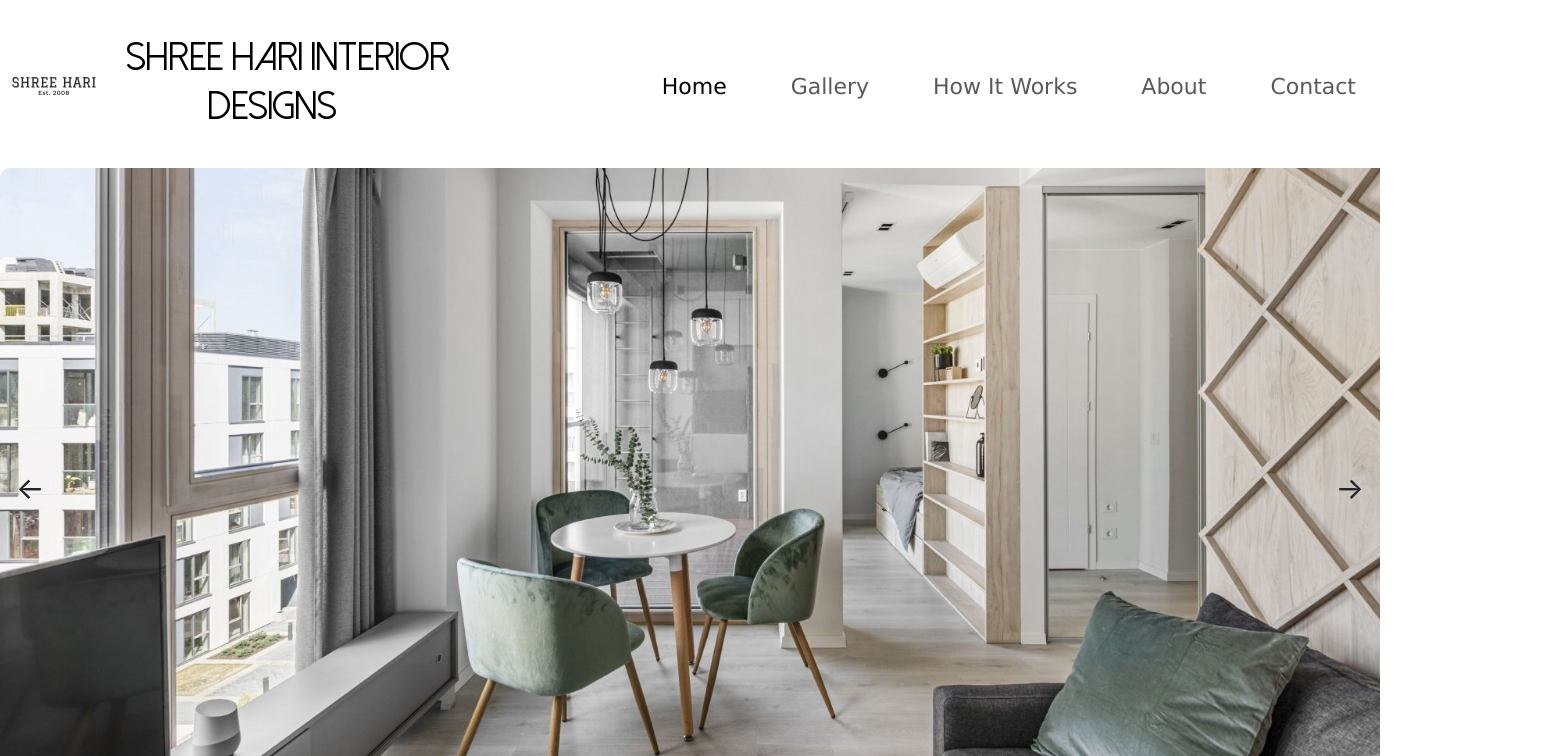
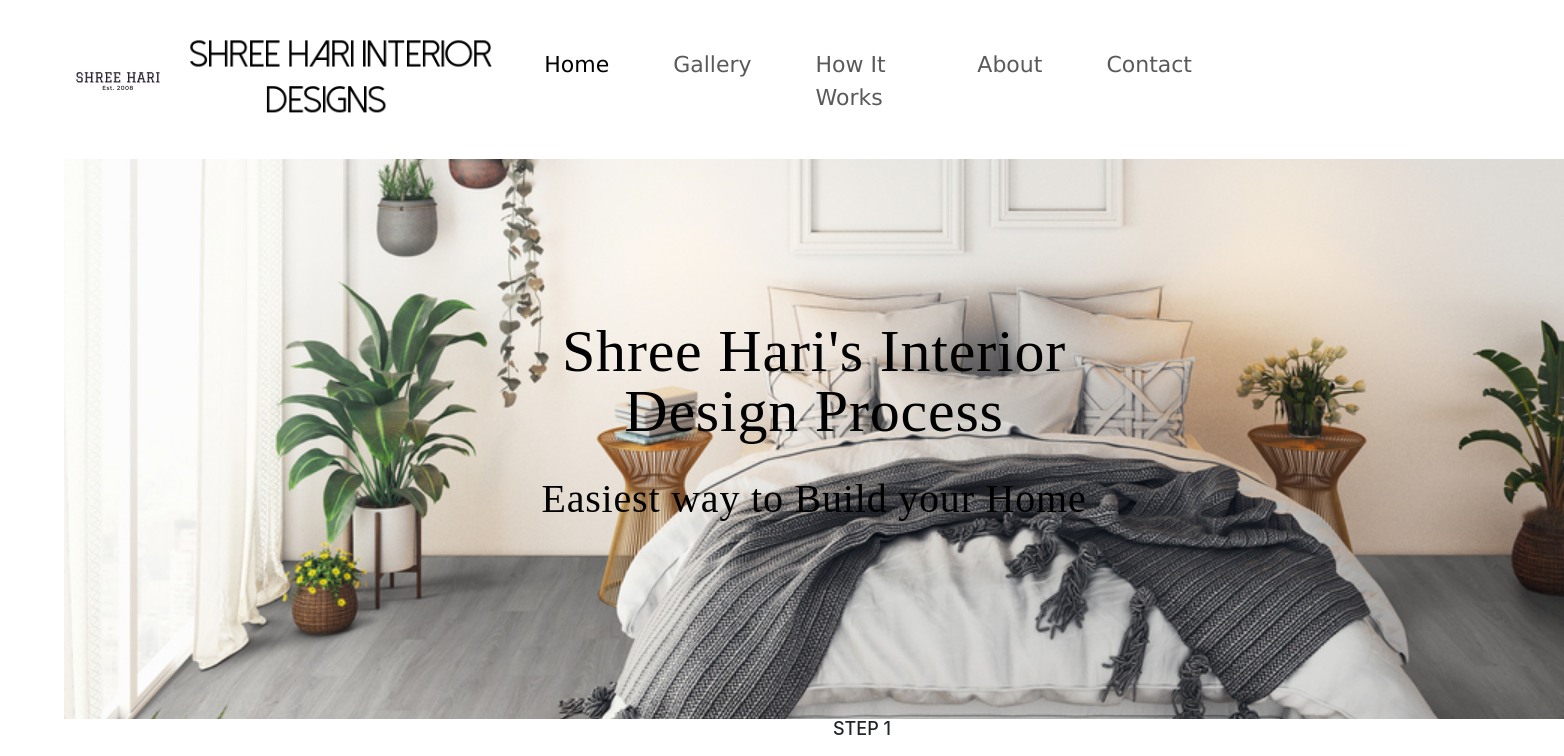
Before and after one commit to Meeetpatel/Shreehari, a React (Create React App) app: page /HIW in a window 1280 px wide. Shown: the top 756 px of the page, 1564 px wide, since content can reach past the window. Built offline with nearby package versions, Linux system fonts and the light colour scheme.

Commit message:
correcting size

```diff
--- a/package.json
+++ b/package.json
@@ -1,5 +1,5 @@
 {
-  "homepage":"https://meeetpatel.github.io/Shreehari",
+  "homepage": "https://meeetpatel.github.io/Shreehari",
   "name": "shreehari2",
   "version": "0.1.0",
   "private": true,
@@ -9,6 +9,7 @@
     "@testing-library/user-event": "^13.5.0",
     "react": "^18.2.0",
     "react-dom": "^18.2.0",
+    "react-router-dom": "^6.20.0",
     "react-scripts": "5.0.1",
     "web-vitals": "^2.1.4"
   },
@@ -18,7 +19,7 @@
     "test": "react-scripts test",
     "eject": "react-scripts eject",
     "predeploy": "npm run build",
-"deploy": "gh-pages -d build"
+    "deploy": "gh-pages -d build"
   },
   "eslintConfig": {
     "extends": [
--- a/src/App.js
+++ b/src/App.js
@@ -1,4 +1,4 @@
-import React, { useState } from "react";
+import React from "react";
 import Navbar from "./Components/Navbar";
 import Home from "./Components/Home";
 import pic1 from "./pic-1.png";
@@ -6,6 +6,8 @@ import pic2 from "./pic-2.jpg";
 import pic3 from "./pic-3.jpg";
 import pic4 from "./pic-4.jpg";
 import pic5 from "./pic-5.jpg";
+import { BrowserRouter as Router } from "react-router-dom";
+
 function App() {
   const slides = [
     { url: pic1, title: "1" },
@@ -16,17 +18,19 @@ function App() {
   ];
 
   const containerStyles = {
-    width: "1380px",
+    width: "90vw", // Adjusted to 90% of the viewport width
     height: "550px",
     margin: "0 auto",
   };
+
   return (
     <>
       <div style={containerStyles}>
-        <Navbar></Navbar>
-        <Home class="responsive" slides={slides} parentWidth={1500}></Home>
+        <Navbar slides={slides}></Navbar>
+        <Home className="responsive" slides={slides}></Home>
       </div>
     </>
   );
 }
+
 export default App;
--- /dev/null
+++ b/src/Components/HIW.js
@@ -0,0 +1,32 @@
+import React from "react";
+import pic5 from "../pic-3.jpg";
+import "./styles.css";
+const HIW = () => {
+  const containerStyles = {
+    height: "70vh", // Adjusted for full viewport height
+    width: "1500px",
+    background: `url(${pic5})`, // Replace with your image URL
+    backgroundSize: "cover",
+    backgroundPosition: "center",
+    display: "flex",
+    justifyContent: "center",
+    alignItems: "center",
+    color: "black", // Adjust the text color
+  };
+
+  return (
+    <>
+      <div style={containerStyles}>
+        <div>
+          <h1 className="title1">Shree Hari's Interior Design Process</h1>
+          <h3 className="title2">Easiest way to Build your Home</h3>
+        </div>
+      </div>
+      <div className="process">
+        <h4 className="process-title">STEP 1</h4>
+      </div>
+    </>
+  );
+};
+
+export default HIW;
--- a/src/Components/Home.js
+++ b/src/Components/Home.js
@@ -1,12 +1,11 @@
 import React, { useState, useRef, useEffect, useCallback } from "react";
 
-const Home = ({ slides, parentWidth }) => {
+const Home = ({ slides, setShowHome }) => {
   const timerRef = useRef(null);
   const [currentIndex, setCurrentIndex] = useState(0);
 
   // Check if parentWidth is valid, otherwise default to a reasonable width
-  const validParentWidth =
-    parentWidth && !isNaN(parentWidth) ? parentWidth : 1500;
+  const validParentWidth = Math.min(window.innerWidth * 0.9, 1500);
 
   const sliderStyles = {
     height: "50vw", // Adjusted for responsive design
@@ -18,7 +17,6 @@ const Home = ({ slides, parentWidth }) => {
 
   const slideStyles = {
     width: "100%",
-
     height: "100%",
     display: "flex",
     borderRadius: "10px",
@@ -89,7 +87,7 @@ const Home = ({ slides, parentWidth }) => {
     return () => clearTimeout(timerRef.current);
   }, [goToNext]);
 
-  return (
+  return setShowHome ? (
     <div style={sliderStyles}>
       <div style={leftarrowStyle} onClick={goToPrevious}>
         &larr;
@@ -108,7 +106,7 @@ const Home = ({ slides, parentWidth }) => {
         </div>
       </div>
     </div>
-  );
+  ) : null;
 };
 
 export default Home;
--- a/src/Components/Navbar.js
+++ b/src/Components/Navbar.js
@@ -1,10 +1,16 @@
-import React from "react";
+import React, { useState } from "react";
 import logo from "./logo.png";
 import "./styles.css";
 import logo2 from "./logo2.jpg";
+import { BrowserRouter as Router, Link, Routes, Route } from "react-router-dom";
+import Home from "./Home";
+import HIW from "./HIW";
 
-export default function Navbar() {
+export default function Navbar({ slides, parentWidth }) {
+  const [showHIW, setShowHIW] = useState(false);
+  const [showHome, setShowHome] = useState(false);
   return (
+    <Router>
       <div>
         <nav className="navbar navbar-expand-lg m-1 pb-1">
           <img
@@ -15,15 +21,15 @@ export default function Navbar() {
             className="d-inline-block align-middle"
           />
           <div className="container-fluid">
-          <a className="navbar-brand d-flex flex-column" href="#">
+            <Link className="navbar-brand d-flex flex-column" to="/">
               <img
                 src={logo}
                 alt="Logo"
-              height="auto" // Adjusted for responsive design
-              width="100%" // Adjusted for responsive design
+                height="auto"
+                width="100%"
                 className="d-inline-block align-middle"
               />
-          </a>
+            </Link>
 
             <button
               className="navbar-toggler"
@@ -40,9 +46,13 @@ export default function Navbar() {
             >
               <ul className="navbar-nav">
                 <li className="nav-item">
-                <a className="nav-link active" aria-current="page" href="#">
+                  <Link
+                    className="nav-link active"
+                    onClick={() => setShowHome(true)}
+                    to="/"
+                  >
                     Home
-                </a>
+                  </Link>
                 </li>
                 <li className="nav-item">
                   <a className="nav-link hover-overlay ms-5" href="#">
@@ -50,9 +60,13 @@ export default function Navbar() {
                   </a>
                 </li>
                 <li className="nav-item">
-                <a className="nav-link ms-5" href="#">
+                  <Link
+                    className="nav-link ms-5"
+                    onClick={() => setShowHIW(true)}
+                    to="/HIW"
+                  >
                     How It Works
-                </a>
+                  </Link>
                 </li>
                 <li className="nav-item">
                   <a className="nav-link ms-5" href="#">
@@ -68,6 +82,22 @@ export default function Navbar() {
             </div>
           </div>
         </nav>
+        <Routes>
+          <Route
+            exact
+            path="/"
+            element={
+              <Home
+                slides={slides}
+                setShowHIW={setShowHIW}
+                parentWidth={1500}
+                setShowHome={setShowHome}
+              />
+            }
+          />
+          <Route exact path="/HIW" element={<HIW />} />
+        </Routes>
       </div>
+    </Router>
   );
 }
--- a/src/Components/styles.css
+++ b/src/Components/styles.css
@@ -6,3 +6,38 @@ font-size: 22px;
 border-bottom: rgb(203, 209, 15) 2px solid ;
 
 }
+.title1{
+    font-family: Simula,serif;
+    font-weight: 400;
+    font-feature-settings: "lnum";
+    font-variant: lining-nums;
+
+    text-align: center;
+    max-width: 585px;
+    font-size: 60px;
+    line-height: 60px;
+    letter-spacing: .8px;
+    margin-bottom: 28px;
+}
+.title2{
+    font-family: Graphik,serif;
+    font-weight: 500;
+   /* font-feature-settings: "lnum";
+   font-variant: lining-nums;*/
+
+    text-align: center;
+    max-width: 585px;
+    font-size: 40px;
+    line-height: 60px;
+    letter-spacing: .8px;
+    margin-bottom: 28px;
+}
+.process-title{
+    font-size: 18px;
+    line-height: 20px;
+}
+.process{
+    margin-left:700px ;
+    padding-left: 69px;
+    padding-right: 0;
+}
```
Also changed, not shown: 1 other file (tests, documents, lock files or other folders). Lines whose indentation alone changed are shown as unchanged.
